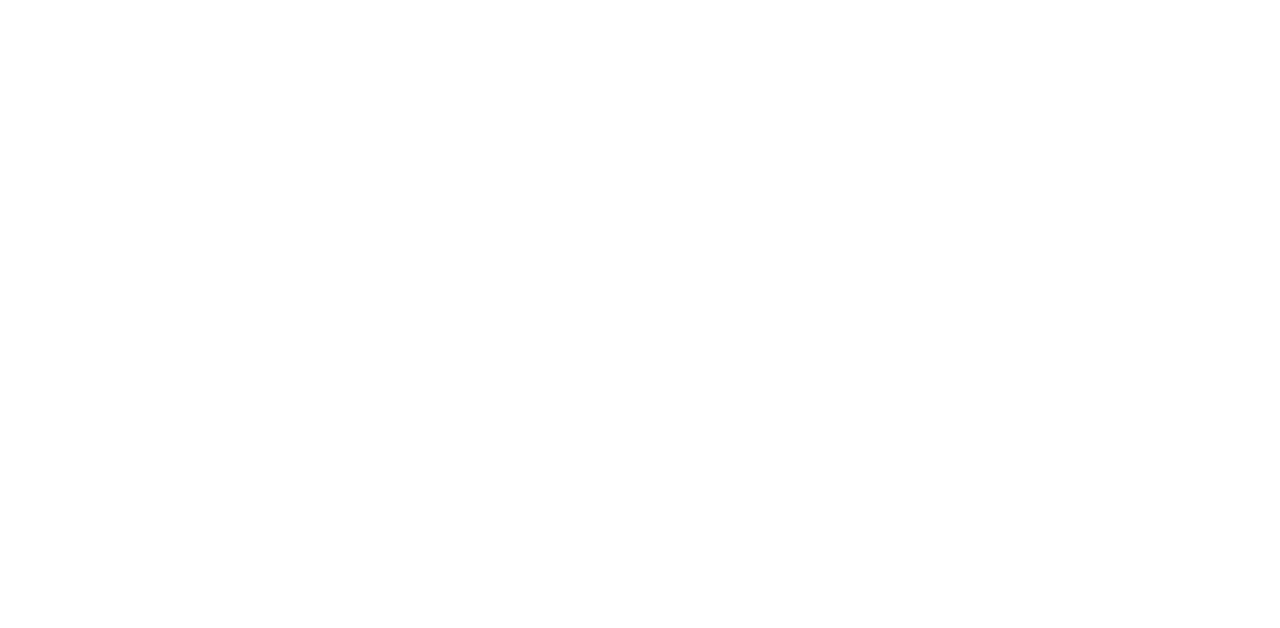
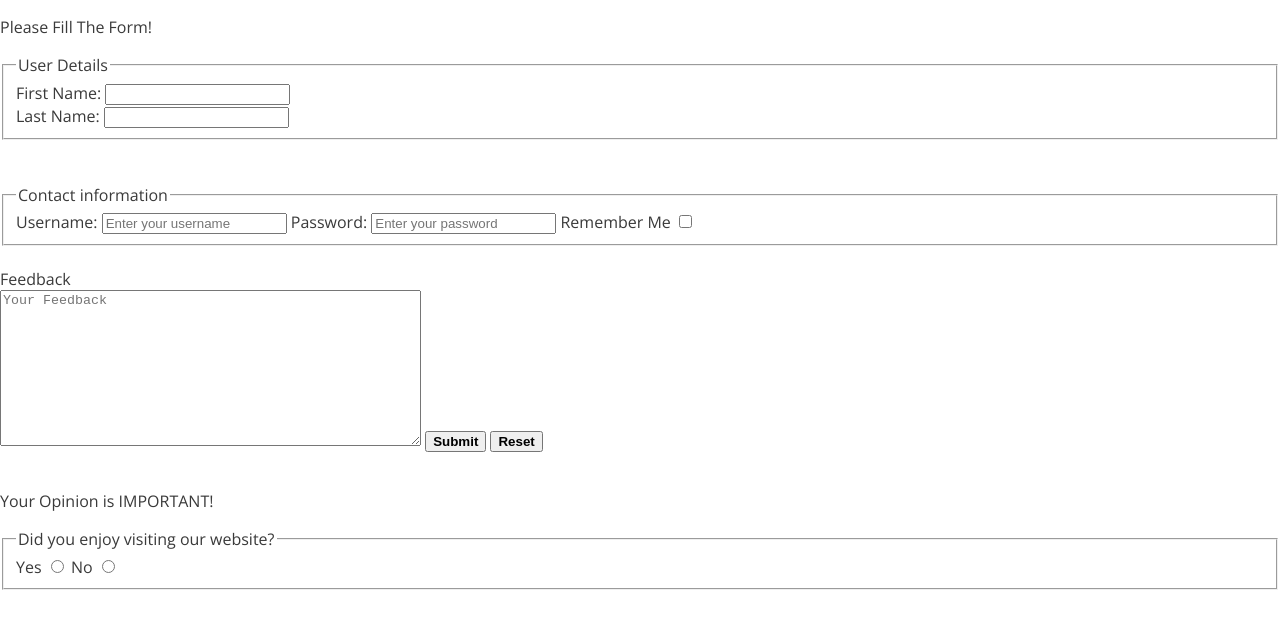
Before and after one commit to Code-Institute-Submissions/HG42022-Project1, a plain HTML site: page signup.html in a window 1280 px wide. Drawn offline with nearby package versions, Linux system fonts and the light colour scheme.

Commit message:
add the structure an style the sign up file

```diff
--- a/assets/css/style.css
+++ b/assets/css/style.css
@@ -140,7 +140,7 @@ footer {
 
 
 .container-healthy{
-    border: 1px solid black;
+
     position: absolute;
     width: 400px;
     height: 100px;
--- a/signup.html
+++ b/signup.html
@@ -0,0 +1,67 @@
+<!DOCTYPE html>
+<html lang="en">
+
+<head>
+    <meta charset="UTF-8">
+    <meta http-equiv="X-UA-Compatible" content="IE=edge">
+    <meta name="viewport" content="width=device-width, initial-scale=1.0">
+    <meta name="description" content=" A club for educating people about living healthy and happy">
+    <meta name="keywords" content=" education, healthy, happy life">
+
+    <link rel="stylesheet" href="assets/css/style.css">
+    <title>Signup</title>
+</head>
+
+<!--the form-->
+
+<body>
+    <p id="form">Please Fill The Form!</p>
+
+    <form method="post" action="https://sendhere.net">
+
+        <!--fieldset for user details-->
+        <fieldset>
+            <legend> User Details</legend>
+            <label for="prenom">First Name:</label>
+            <input id="prenom" name="prenom" type="text" required>
+            <br>
+            <label for="nom">Last Name:</label>
+            <input id="nom" name="nom" type="text" required>
+        </fieldset>
+        <br><br>
+        <!--fieldset for contact info-->
+        <fieldset>
+            <legend> Contact information</legend>
+            <label for="username">Username:</label>
+            <input id="username" name="username" type="text" placeholder="Enter your username" required>
+
+            <label for="password">Password:</label>
+            <input id="password" name="password" type="text" placeholder="Enter your password" required>
+
+            <label for="remember">Remember Me</label>
+            <input type="checkbox" id="remember" name="remember" value="remember">
+
+        </fieldset>
+        <br>
+        <label for="feedback"> Feedback</label>
+        <br>
+        <textarea id="feedback" cols="50" rows="10" name="feedback" placeholder="Your Feedback"></textarea>
+
+        <button type="submit"> <strong> Submit</strong></button>
+        <button type="reset"> <strong> Reset</strong></button>
+        <br><br>
+
+        <p id="form">Your Opinion is IMPORTANT!</p>
+        <fieldset>
+            <legend> Did you enjoy visiting our website?
+            </legend>
+            <label for="yes">Yes</label>
+            <input type="radio" id="yes" name="color" value="yes" />
+            <label for="no">No</label>
+            <input type="radio" id="no" name="color" value="no" />
+        </fieldset>
+    </form>
+
+</body>
+
+</html>
```
